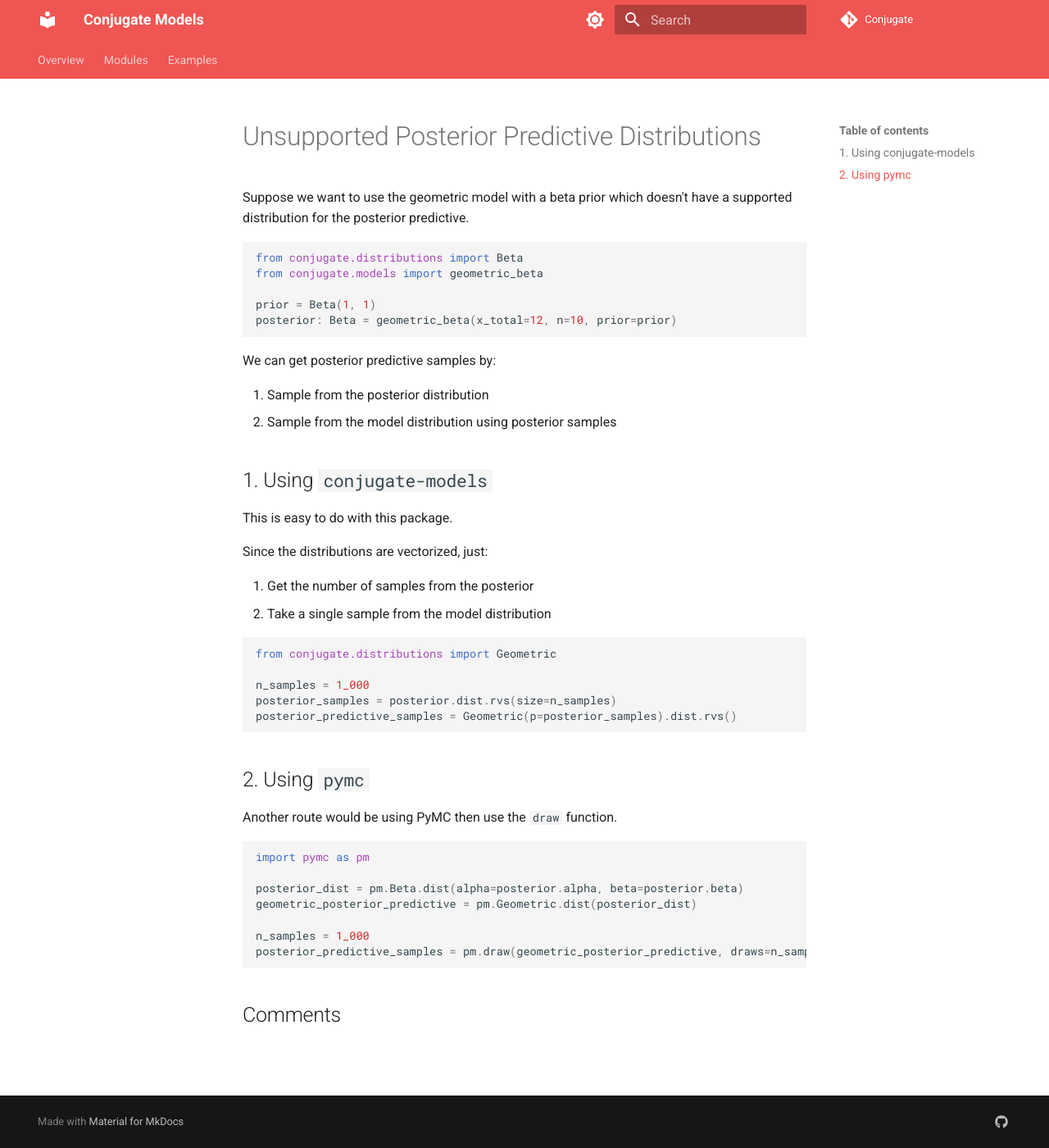
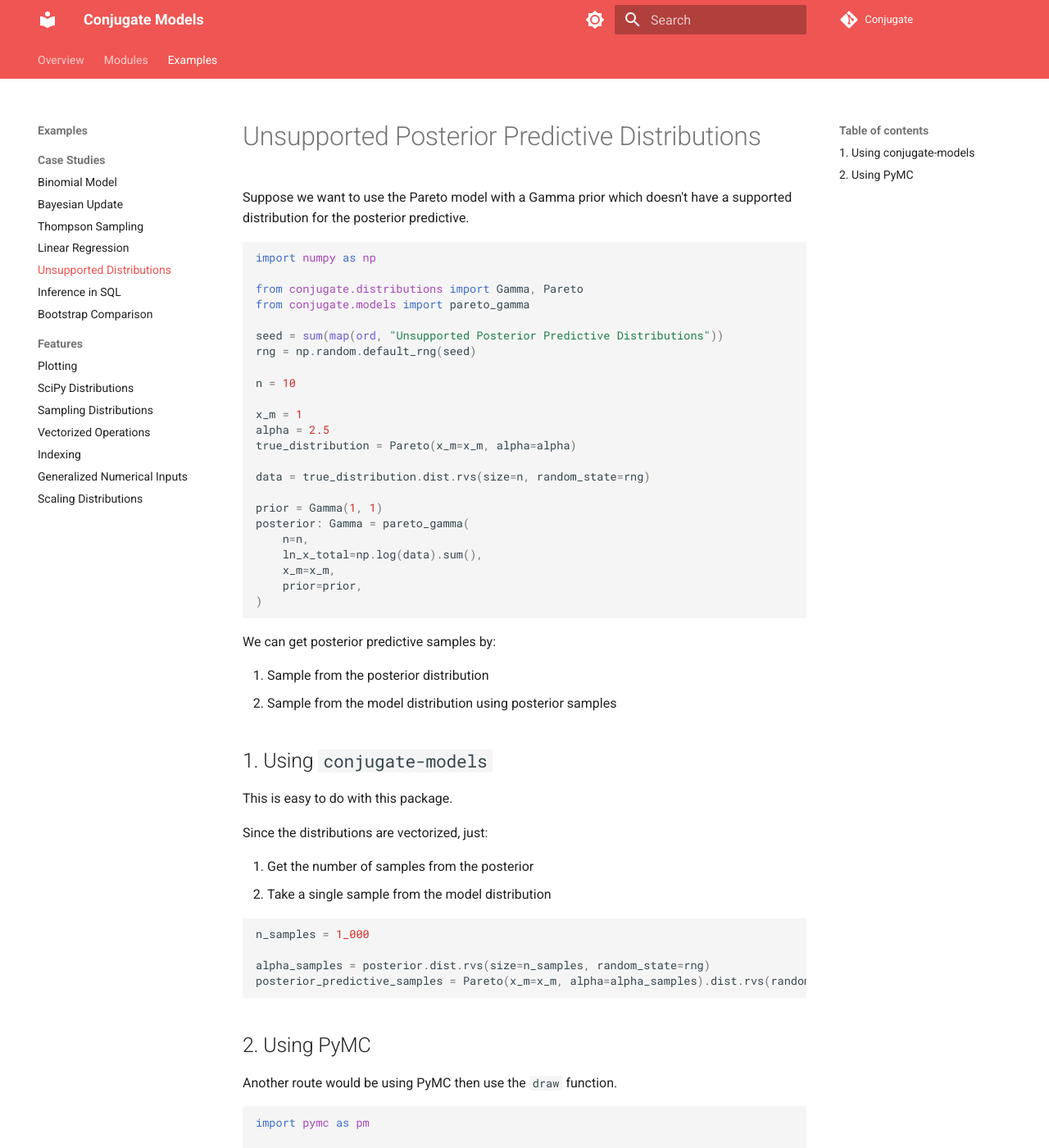
Before and after one commit to wd60622/conjugate, an MkDocs documentation site: the page built from docs/examples/unsupported-distributions.md, in a window 1280 px wide and 1400 px high. Shown: the whole window at 82% size. Built offline with MkDocs 1.6.1 and Material for MkDocs 9.7.7, drawn with Linux system fonts in a browser that asks for light colours; comment, search, counter and statistics services are not loaded; some of the changed text lies outside the part shown.

Commit message:
add example back in

````diff
--- a/docs/examples/unsupported-distributions.md
+++ b/docs/examples/unsupported-distributions.md
@@ -3,16 +3,33 @@
 ---
 # Unsupported Posterior Predictive Distributions
 
-
-Suppose we want to use the geometric model with a beta prior which doesn't have a
+Suppose we want to use the Pareto model with a Gamma prior which doesn't have a
 supported distribution for the posterior predictive.
 
 ```python
-from conjugate.distributions import Beta
-from conjugate.models import geometric_beta
+import numpy as np
 
-prior = Beta(1, 1)
-posterior: Beta = geometric_beta(x_total=12, n=10, prior=prior)
+from conjugate.distributions import Gamma, Pareto
+from conjugate.models import pareto_gamma
+
+seed = sum(map(ord, "Unsupported Posterior Predictive Distributions"))
+rng = np.random.default_rng(seed)
+
+n = 10
+
+x_m = 1
+alpha = 2.5
+true_distribution = Pareto(x_m=x_m, alpha=alpha)
+
+data = true_distribution.dist.rvs(size=n, random_state=rng)
+
+prior = Gamma(1, 1)
+posterior: Gamma = pareto_gamma(
+    n=n,
+    ln_x_total=np.log(data).sum(),
+    x_m=x_m,
+    prior=prior,
+)
 ```
 
 We can get posterior predictive samples by:
@@ -30,22 +47,21 @@
 2. Take a single sample from the model distribution
 
 ```python
-from conjugate.distributions import Geometric
+n_samples = 1_000
 
-n_samples = 1_000
-posterior_samples = posterior.dist.rvs(size=n_samples)
-posterior_predictive_samples = Geometric(p=posterior_samples).dist.rvs()
+alpha_samples = posterior.dist.rvs(size=n_samples, random_state=rng)
+posterior_predictive_samples = Pareto(x_m=x_m, alpha=alpha_samples).dist.rvs(random_state=rng)
 ```
 
-## 2. Using `pymc`
+## 2. Using PyMC
 
 Another route would be using PyMC then use the `draw` function.
 
 ```python
 import pymc as pm
 
-posterior_dist = pm.Beta.dist(alpha=posterior.alpha, beta=posterior.beta)
-geometric_posterior_predictive = pm.Geometric.dist(posterior_dist)
+posterior_alpha = pm.Gamma.dist(alpha=posterior.alpha, beta=posterior.beta)
+geometric_posterior_predictive = pm.Pareto.dist(m=x_m, alpha=posterior_alpha)
 
 n_samples = 1_000
 posterior_predictive_samples = pm.draw(geometric_posterior_predictive, draws=n_samples)
--- a/mkdocs.yml
+++ b/mkdocs.yml
@@ -49,7 +49,7 @@
       - Bayesian Update: examples/bayesian-update.md
       - Thompson Sampling: examples/thompson.md
       - Linear Regression: examples/linear-regression.md
-      # - Unsupported Distributions: examples/unsupported-distributions.md
+      - Unsupported Distributions: examples/unsupported-distributions.md
       - Inference in SQL: examples/sql.md
       - Bootstrap Comparison: examples/bootstrap.md
     - Features:
````
